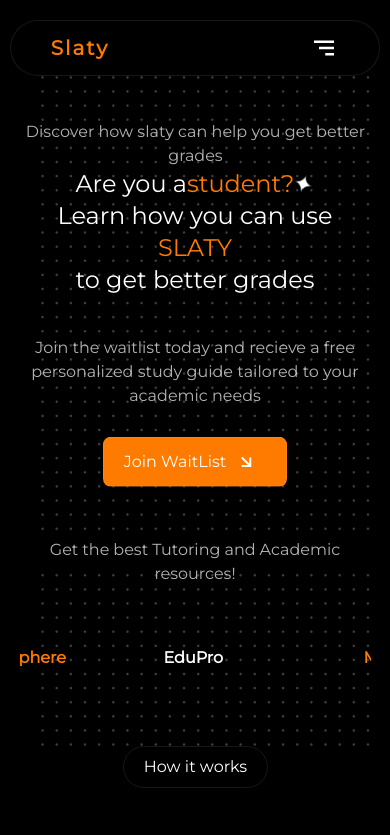
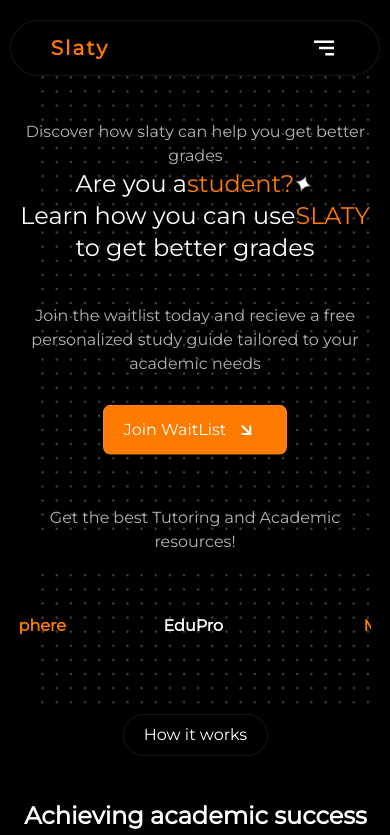
Before and after one commit to excellar-BX/Slaty, a React (Create React App) app: page / in a window 390 px wide. Shown: the top 835 px of the page. Built offline with nearby package versions, Linux system fonts and the light colour scheme.

Commit message:
Update Hero.jsx

```diff
--- a/src/components/Hero.jsx
+++ b/src/components/Hero.jsx
@@ -29,7 +29,7 @@ const Hero = () => {
       <Fade direction='down' cascade triggerOnce  duration={3000} damping={0.2} >
 
         {/*<div className=' flex justify-center items-center text-xl sm:text-4xl  xl:text-6xl font-bold ' >It's <span className='text-orange mx-4 my-8 ' >{month} {day.toString().padStart(2, 0)}</span></div>*/}
-      <div className='flex flex-wrap mx-5 xl:text-7xl sm:text-5xl text-2xl justify-center items-center' >Are you a <div className='text-orange' >student?</div><div className='animate-spin ' > ✦ </div> Learn how you can use <div className='text-orange' >SLATY</div> to get better grades</div>
+      <div className='flex flex-wrap xl:text-7xl sm:text-5xl text-2xl justify-center items-center' >Are you a <span className='text-orange' >student?</span><span className='animate-spin ' > ✦ </span> Learn how you can use <span className='text-orange' >SLATY</span> to get better grades</div>
       <div className=' flex justify-center items-center sm:text-lg mt-10 text-white text-opacity-70 max-w-[500px] text-center mx-auto '  >Join the waitlist today and recieve a free personalized study guide tailored to your academic needs</div>
       <Link to='/waitlist' >
       <div className='flex justify-center px-5 sm:px-10 py-3 sm:py-5 sm:text-xl mx-auto hover:bg-[#ff9e3d] hover:cursor-pointer items-center mt-10 sm:mt-20  border-spacing-3 border-opacity-10 border border-grey  bg-orange rounded-lg w-fit animate-bounce ' >Join WaitList <BiDownArrowAlt className=' bg-white bg-opacity-0 mx-2 text-2xl -rotate-45' /> </div>
```
